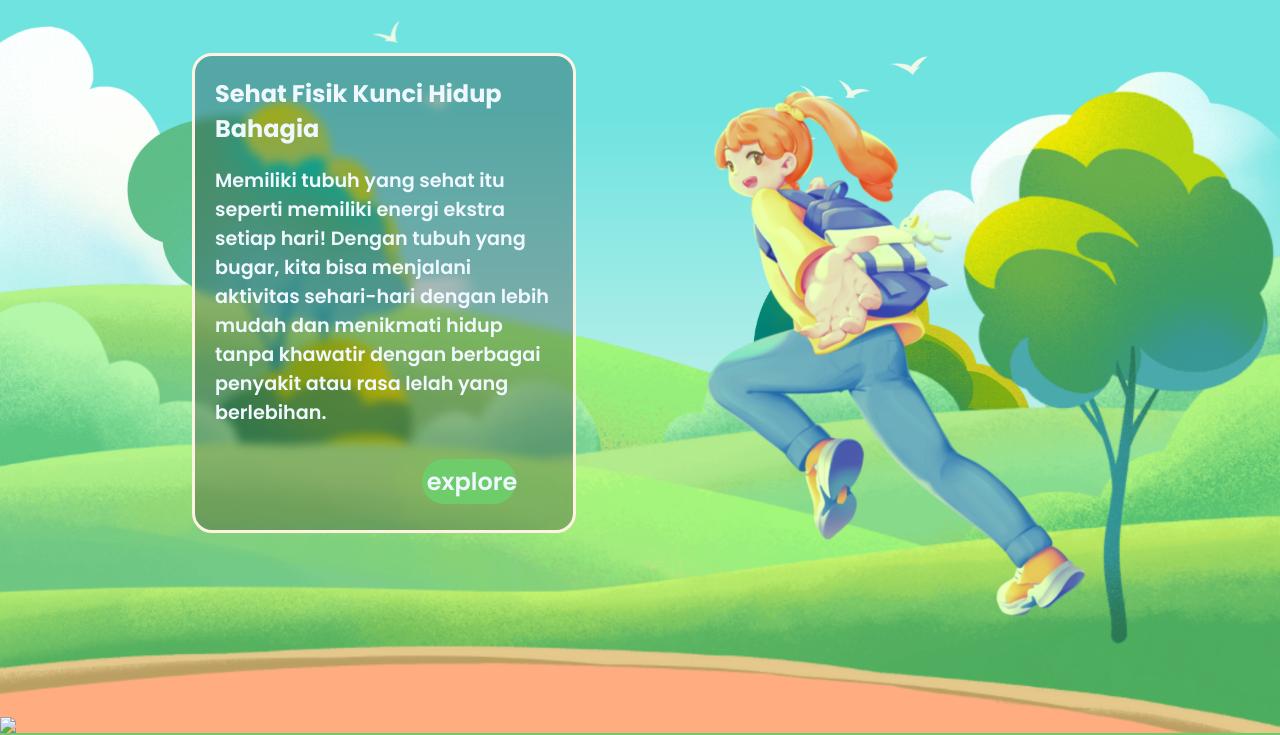
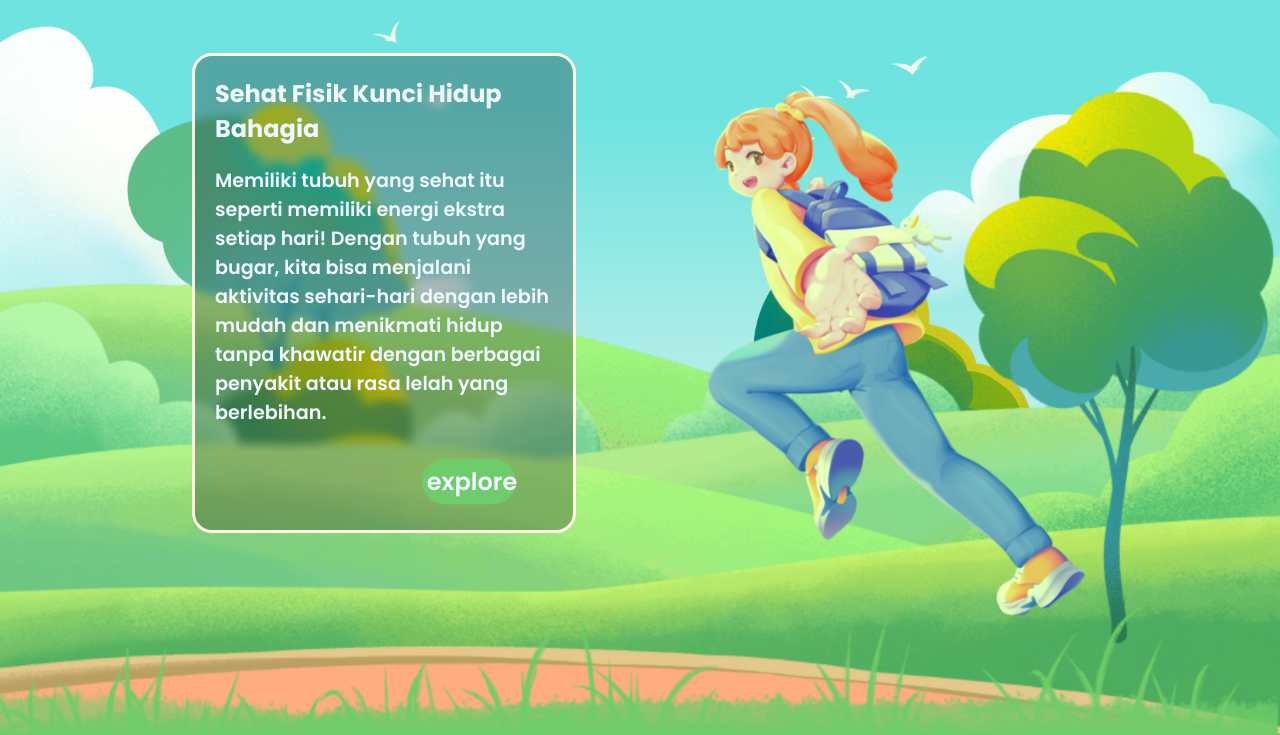
Before and after one commit to PasyaRakha/sehatfisik, a plain HTML site: page index.html in a window 1280 px wide. Shown: the part 67-802 px from the top of the page. Drawn offline with nearby package versions, Linux system fonts and the light colour scheme.

Commit message:
Update index.html

```diff
--- a/index.html
+++ b/index.html
@@ -47,7 +47,7 @@
         atau rasa lelah yang berlebihan.</p>
       <button><a href="#content">explore</a></button>
     </div>
-    <img src="aset paralax lomba/rumput.png">
+    <img src="asetparalax/rumput.png">
 
   </section>
 
```
